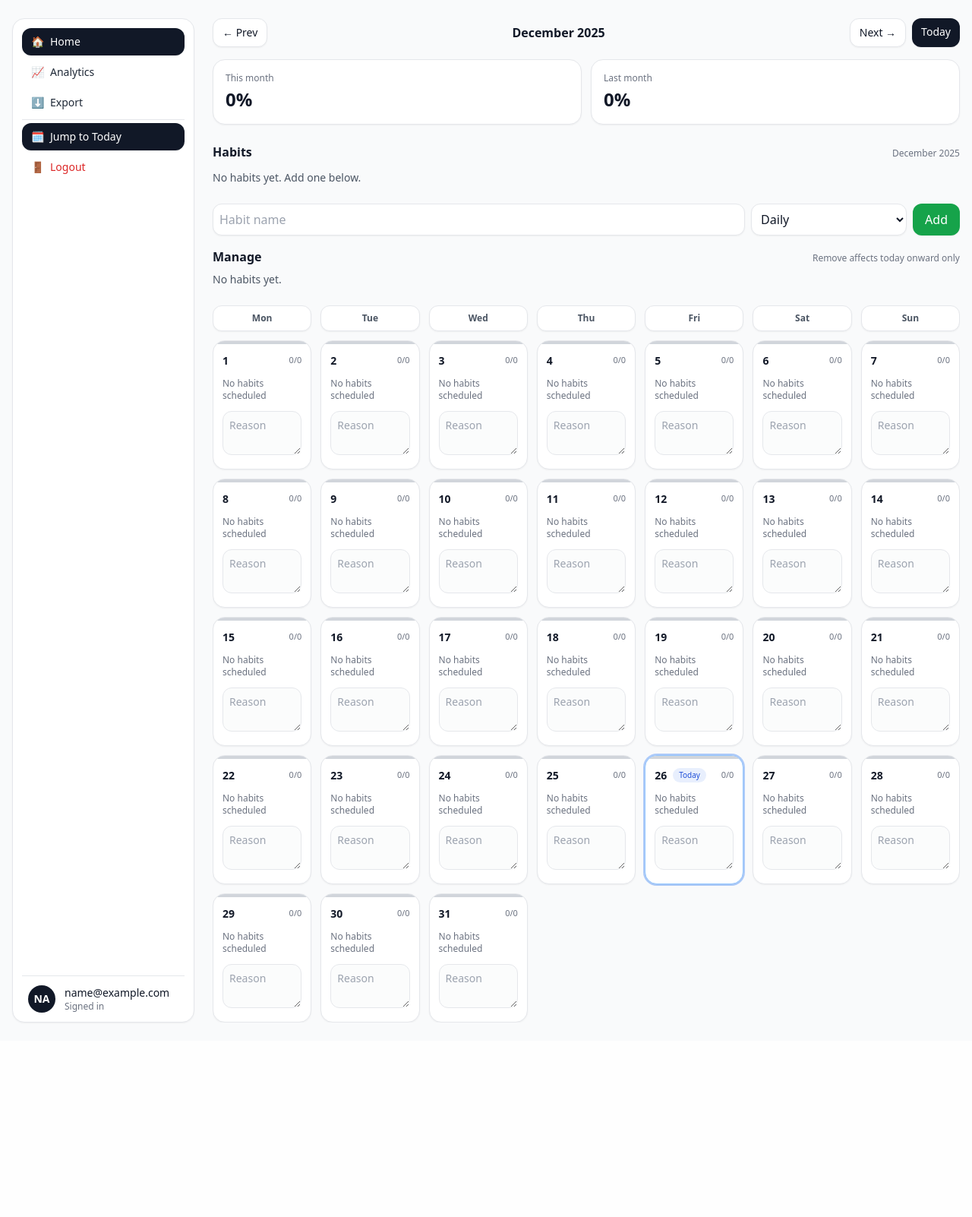
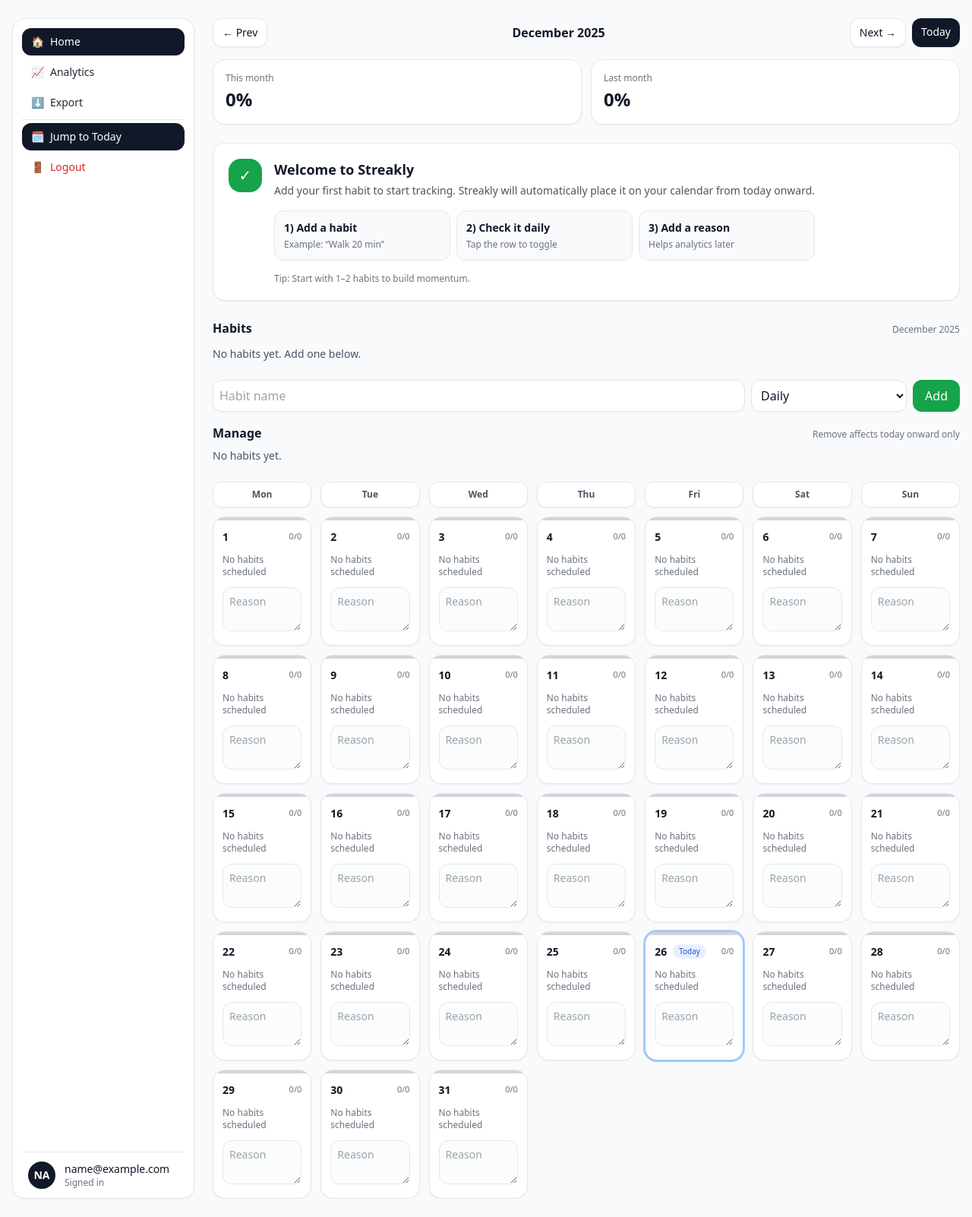
Before and after one commit to rathibharat/habit-tracker-v3, a Flask app: page /home in a window 1280 px wide. Shown: the part 63-1665 px from the top of the page at 76% size. Before the commit the page ends 1410 px from the top, so only its background shows below. Run offline with Flask 3, Linux system fonts and the light colour scheme; the visitor is signed in with stand-in values (Sample User, id 1); data that the repository does not hold is empty; some libraries are stand-ins or nearby versions.

Commit message:
Update home.html

```diff
--- a/templates/home.html
+++ b/templates/home.html
@@ -34,6 +34,43 @@
     <div class="text-2xl font-semibold mt-1">{{ last_pct }}%</div>
   </div>
 </div>
+
+
+{% if habits|length == 0 %}
+  <div class="mb-6 bg-white border border-gray-200 rounded-2xl p-5 shadow-sm">
+    <div class="flex items-start gap-4">
+      <div class="w-11 h-11 rounded-2xl bg-green-600 text-white flex items-center justify-center text-xl shadow-sm">
+        ✓
+      </div>
+      <div class="min-w-0">
+        <div class="text-lg font-semibold">Welcome to Streakly</div>
+        <div class="text-sm text-gray-600 mt-1">
+          Add your first habit to start tracking. Streakly will automatically place it on your calendar from today onward.
+        </div>
+
+        <div class="mt-4 grid grid-cols-1 sm:grid-cols-3 gap-2">
+          <div class="bg-gray-50 border border-gray-200 rounded-xl p-3">
+            <div class="text-sm font-semibold">1) Add a habit</div>
+            <div class="text-xs text-gray-500 mt-1">Example: “Walk 20 min”</div>
+          </div>
+          <div class="bg-gray-50 border border-gray-200 rounded-xl p-3">
+            <div class="text-sm font-semibold">2) Check it daily</div>
+            <div class="text-xs text-gray-500 mt-1">Tap the row to toggle</div>
+          </div>
+          <div class="bg-gray-50 border border-gray-200 rounded-xl p-3">
+            <div class="text-sm font-semibold">3) Add a reason</div>
+            <div class="text-xs text-gray-500 mt-1">Helps analytics later</div>
+          </div>
+        </div>
+
+        <div class="mt-4 text-xs text-gray-500">
+          Tip: Start with 1–2 habits to build momentum.
+        </div>
+      </div>
+    </div>
+  </div>
+{% endif %}
+
 
 <!-- Habit cards: streak + month consistency -->
 <div class="mb-6">
```
